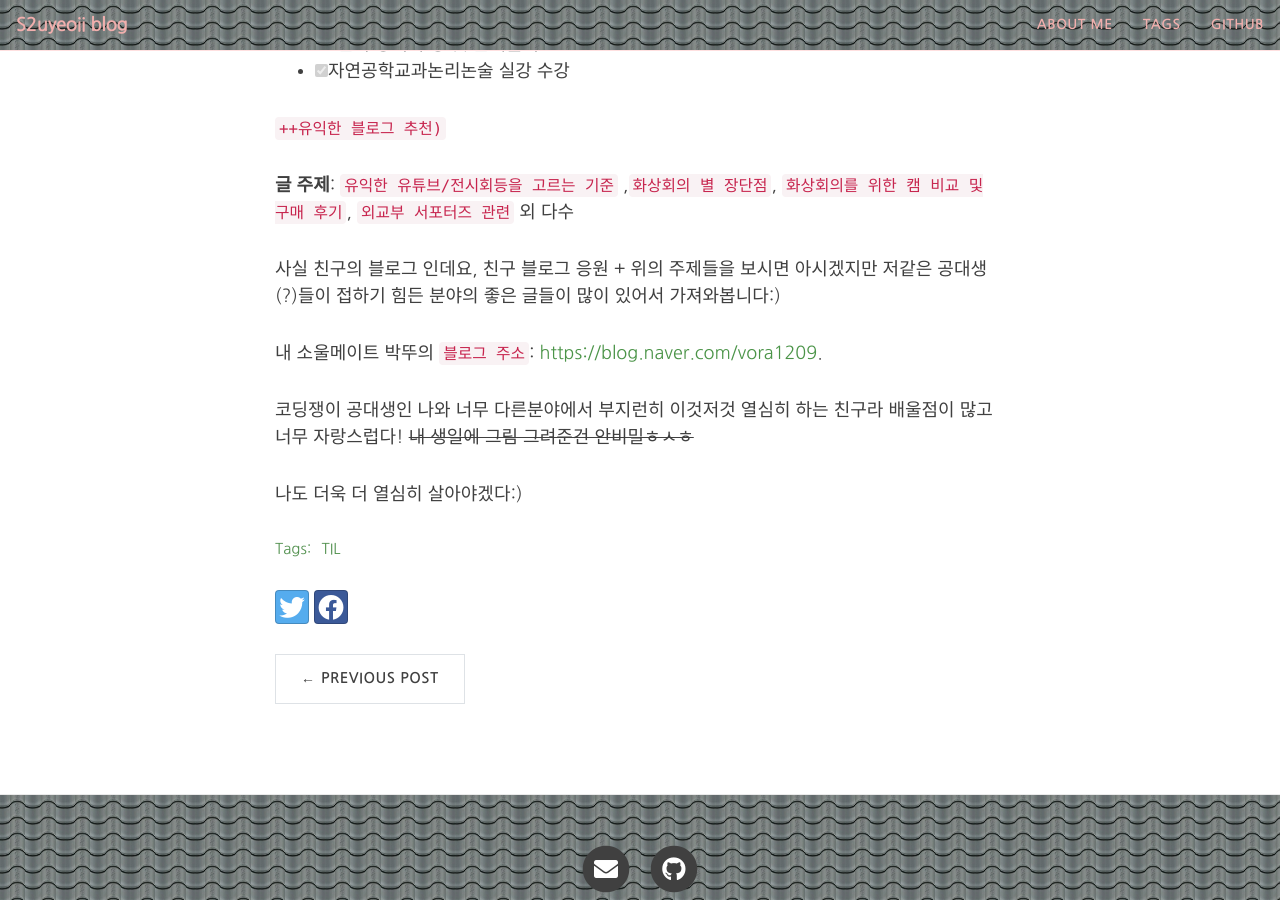
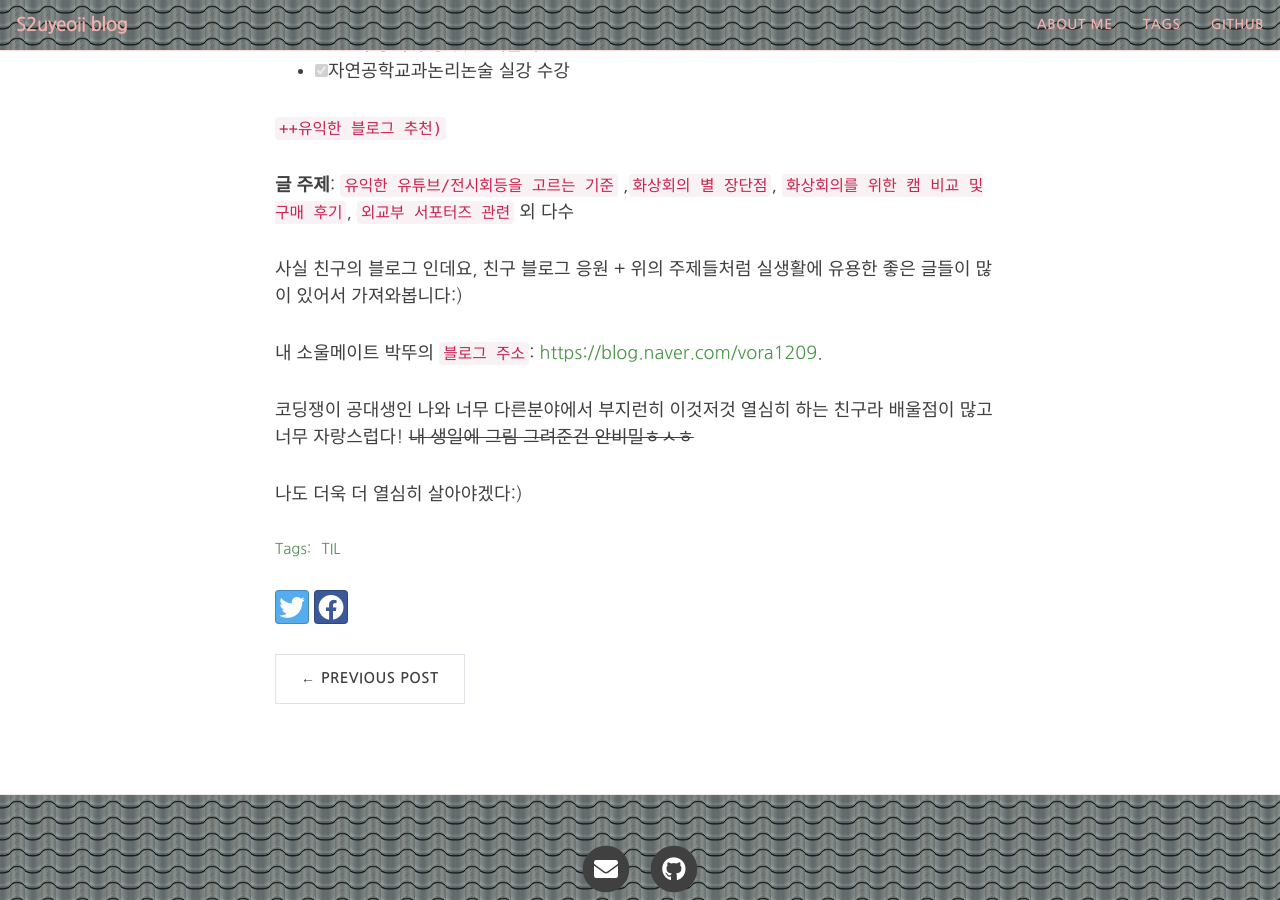
Before and after one commit to yeoneed/yeoneed.github.io, a Jekyll site: the page built from _posts/2021-03-25-TIL-0325.md, in a window 1280 px wide and 900 px high, scrolled down 382 px. Built offline with Jekyll 4.4.1, drawn with Linux system fonts in a browser that asks for light colours; nearby versions of some CDN libraries; some web fonts are replaced; comment, search, counter and statistics services are not loaded.

Commit message:
Update 2021-03-25-TIL-0325.md

```diff
--- a/_posts/2021-03-25-TIL-0325.md
+++ b/_posts/2021-03-25-TIL-0325.md
@@ -17,7 +17,7 @@ tags: [TIL]
 
 <strong>글 주제</strong>:  `유익한 유튜브/전시회등을 고르는 기준` ,`화상회의 별 장단점`, `화상회의를 위한 캠 비교 및 구매 후기`, `외교부 서포터즈 관련` 외 다수
 
-사실 친구의 블로그 인데요, 친구 블로그 응원 + 위의 주제들을 보시면 아시겠지만 저같은 공대생(?)들이 접하기 힘든 분야의 좋은 글들이 많이 있어서 가져와봅니다:)
+사실 친구의 블로그 인데요, 친구 블로그 응원 + 위의 주제들처럼 실생활에 유용한 좋은 글들이 많이 있어서 가져와봅니다:)
 
 내 소울메이트 박뚜의 `블로그 주소`: [https://blog.naver.com/vora1209](https://blog.naver.com/vora1209).
 
```
